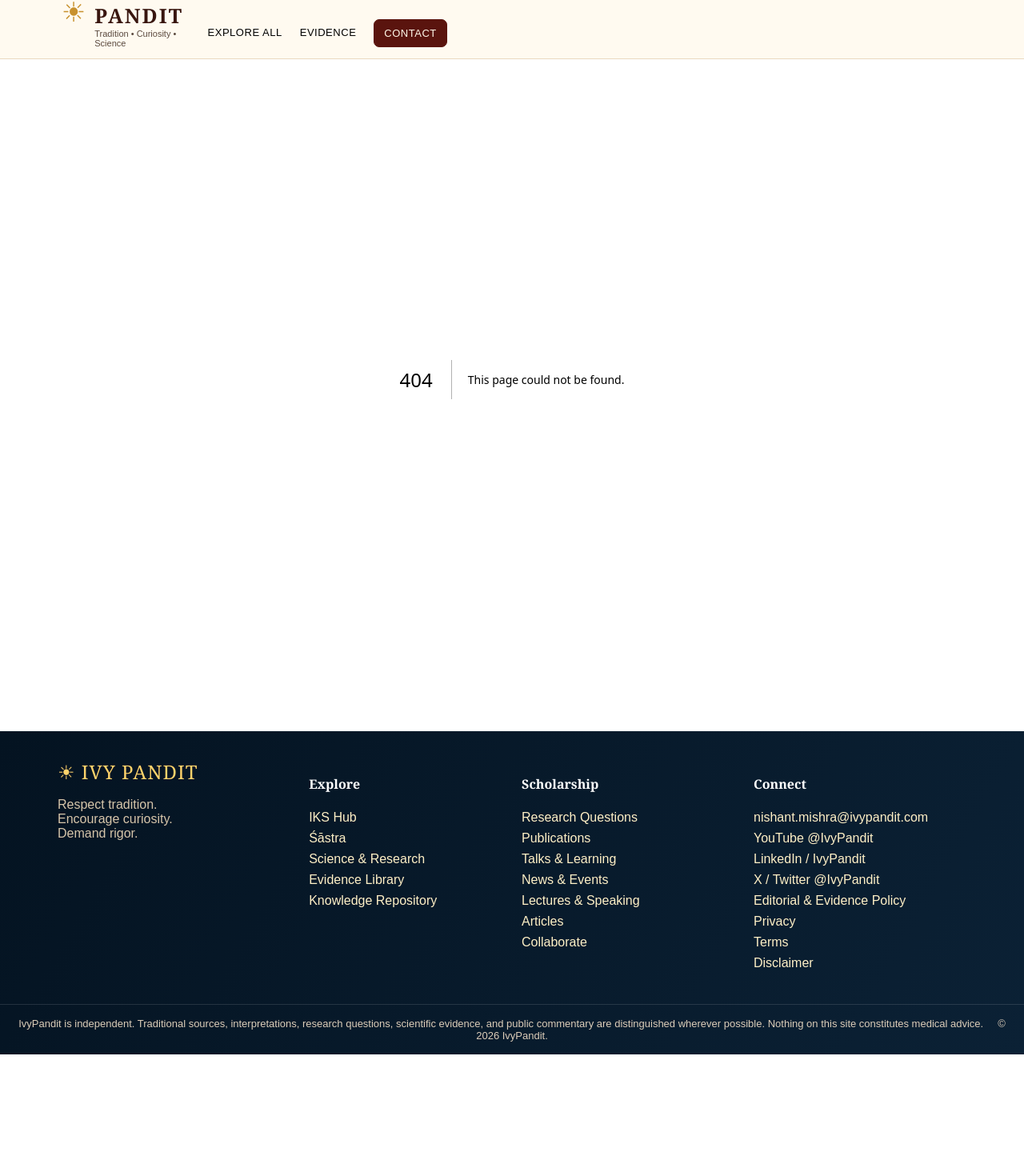
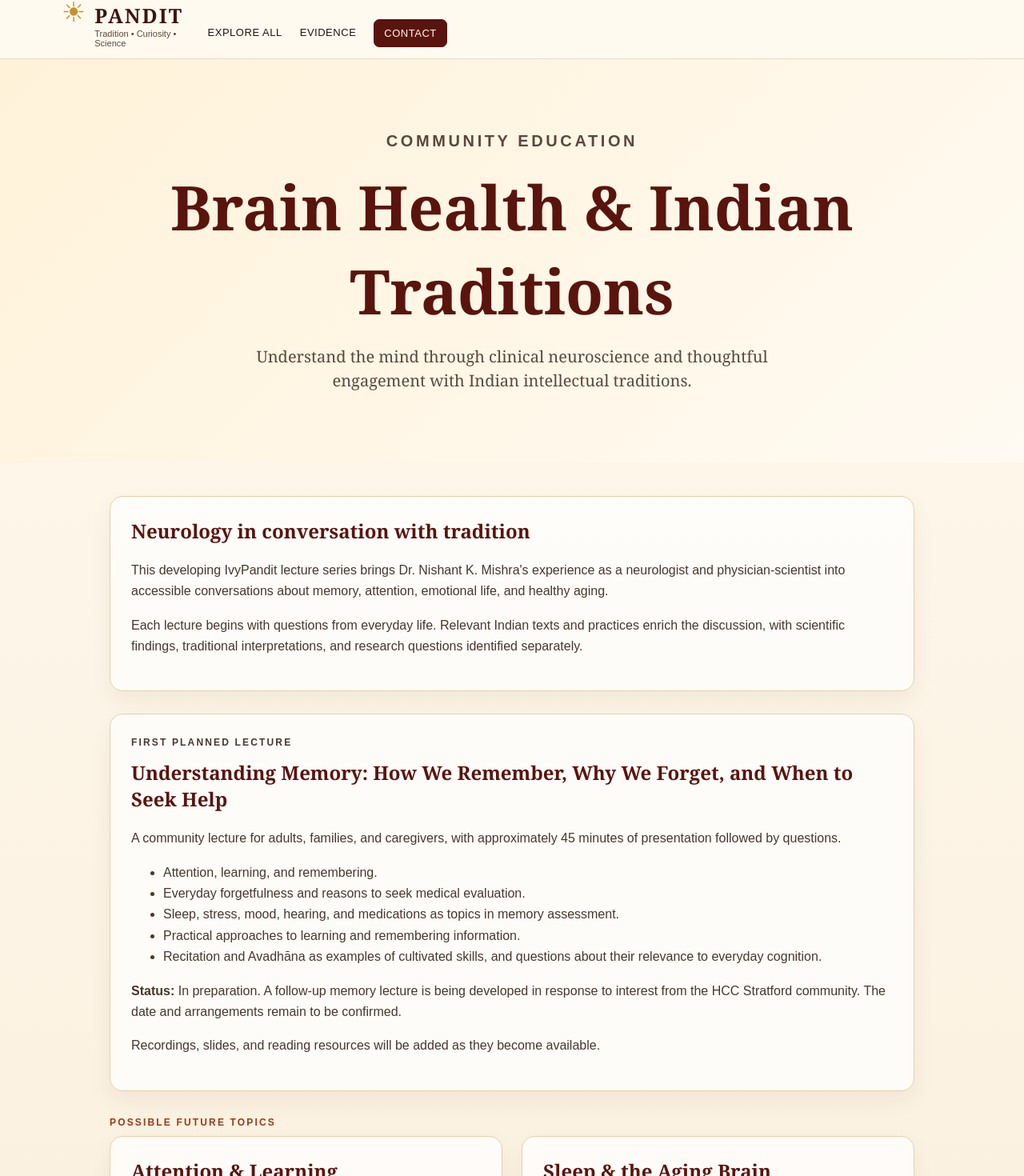
Before and after one commit to nishmishra/ivypandit-v2, a Next.js app: page /brain-health in a window 1280 px wide. Before the commit this address had no page. Shown: the part 78-1548 px from the top of the page at 80% size. Before the commit the page ends 1396 px from the top, so only its background shows below. Built offline with nearby package versions, Linux system fonts and the light colour scheme.

Commit message:
Add Brain Health & Indian Traditions lecture series and HCC memory plans

```diff
--- /dev/null
+++ b/app/brain-health/page.tsx
@@ -0,0 +1,62 @@
+import type { Metadata } from 'next';
+import Link from 'next/link';
+
+export const metadata: Metadata = {
+  title: 'Brain Health & Indian Traditions | IvyPandit',
+  description: 'Community lectures with neurologist Nishant K. Mishra on memory, attention, sleep, and the aging brain, in dialogue with Indian knowledge traditions.',
+  alternates: { canonical: 'https://www.ivypandit.com/brain-health' },
+};
+
+export default function BrainHealth() {
+  return <>
+    <section className="pageHero">
+      <p className="kicker">Community education</p>
+      <h1>Brain Health &amp; Indian Traditions</h1>
+      <p>Understand the mind through clinical neuroscience and thoughtful engagement with Indian intellectual traditions.</p>
+    </section>
+    <main className="content">
+      <section className="panel">
+        <h2>Neurology in conversation with tradition</h2>
+        <p>This developing IvyPandit lecture series brings Dr. Nishant K. Mishra&apos;s experience as a neurologist and physician-scientist into accessible conversations about memory, attention, emotional life, and healthy aging.</p>
+        <p>Each lecture begins with questions from everyday life. Relevant Indian texts and practices enrich the discussion, with scientific findings, traditional interpretations, and research questions identified separately.</p>
+      </section>
+      <section className="panel" id="memory" style={{marginTop:'28px'}}>
+        <p className="kicker">First planned lecture</p>
+        <h2>Understanding Memory: How We Remember, Why We Forget, and When to Seek Help</h2>
+        <p>A community lecture for adults, families, and caregivers, with approximately 45 minutes of presentation followed by questions.</p>
+        <ul>
+          <li>Attention, learning, and remembering.</li>
+          <li>Everyday forgetfulness and reasons to seek medical evaluation.</li>
+          <li>Sleep, stress, mood, hearing, and medications as topics in memory assessment.</li>
+          <li>Practical approaches to learning and remembering information.</li>
+          <li>Recitation and Avadhāna as examples of cultivated skills, and questions about their relevance to everyday cognition.</li>
+        </ul>
+        <p><b>Status:</b> In preparation. A follow-up memory lecture is being developed in response to interest from the HCC Stratford community. The date and arrangements remain to be confirmed.</p>
+        <p>Recordings, slides, and reading resources will be added as they become available.</p>
+      </section>
+      <section style={{marginTop:'32px'}}>
+        <p className="kicker">Possible future topics</p>
+        <div className="twoCol">
+          <article className="panel"><h2>Attention &amp; Learning</h2><p>Distraction, sustained attention, language, recitation, and the study of skilled performance.</p></article>
+          <article className="panel"><h2>Sleep &amp; the Aging Brain</h2><p>Community conversations about sleep, changes across the lifespan, and questions to bring to a clinician.</p></article>
+          <article className="panel"><h2>Emotional Balance &amp; Meaning</h2><p>Stress, grief, reflection, daily routines, and Indian traditions in dialogue with neuroscience and psychology.</p></article>
+          <article className="panel"><h2>Stroke &amp; Brain Health</h2><p>Public education drawing on Dr. Mishra&apos;s clinical and research work in vascular neurology.</p></article>
+        </div>
+        <p>These topics are under development. This page does not announce scheduled courses or clinical services.</p>
+      </section>
+      <section className="panel" style={{marginTop:'28px'}}>
+        <h2>Explore the questions behind the series</h2>
+        <p><Link className="textLink" href="/research/consciousness/avadhana">Avadhāna and the study of attention</Link></p>
+        <p><Link className="textLink" href="/articles/pitrapaksha-memory-grief">Memory, grief, and ancestral remembrance</Link></p>
+        <p><Link className="textLink" href="/evidence">IvyPandit&apos;s evidence library</Link></p>
+        <p><Link className="textLink" href="/research">Dr. Mishra&apos;s scientific work</Link></p>
+      </section>
+      <section className="missionBox">
+        <h2>Invite a community lecture</h2>
+        <p>Temples, community organizations, universities, and professional groups are welcome to discuss a lecture adapted to their audience.</p>
+        <div className="buttons"><a className="btn secondary" href="mailto:nishant.mishra@ivypandit.com?subject=Brain%20Health%20Lecture%20Inquiry">Enquire about the series</a><Link className="btn secondary" href="/speaking">Explore all lecture topics</Link></div>
+      </section>
+      <p style={{marginTop:'24px'}}>Educational lectures do not provide an individual diagnosis or treatment plan. Benefits of particular traditional practices will be discussed only to the extent supported by relevant evidence.</p>
+    </main>
+  </>;
+}
--- a/app/news/page.tsx
+++ b/app/news/page.tsx
@@ -71,8 +71,9 @@ export default function NewsAndEvents() {
 
       <section className="initiativeSection" style={{alignItems:'start'}}>
         <div>
-          <p className="kicker">Upcoming community lecture • October 4, 2026</p>
+          <p className="kicker">Community lecture delivered • October 4, 2026</p>
           <h2 className="sectionTitle">Ancestors, Memory, and the Brain</h2>
+          <p>The HCC Stratford lecture was delivered on October 4. A follow-up lecture on memory is in preparation as part of <Link className="textLink" href="/brain-health">Brain Health &amp; Indian Traditions</Link>. Its date remains to be confirmed.</p>
           <p style={{fontSize:'1.12rem'}}><b>Understanding Pitṛpakṣa through Hindu tradition and neuroscience</b></p>
           <p>Pitṛpakṣa invites reflection on forebears, family ties, gratitude, and rituals of remembrance. This community lecture places the traditional practice in conversation with what contemporary neuroscience and psychology can tell us about memory, grief, attachment, family narrative, and human connection—while keeping religious interpretation and scientific evidence clearly distinct.</p>
 
--- a/app/sitemap.ts
+++ b/app/sitemap.ts
@@ -3,7 +3,7 @@ import type { MetadataRoute } from 'next';
 export default function sitemap(): MetadataRoute.Sitemap {
   const base = 'https://www.ivypandit.com';
   const routes = [
-    '/', '/iks', '/shastra-study', '/research', '/sbkb', '/questions', '/videos', '/news', '/speaking', '/collaborate', '/about',
+    '/', '/brain-health', '/iks', '/shastra-study', '/research', '/sbkb', '/questions', '/videos', '/news', '/speaking', '/collaborate', '/about',
     '/repository', '/evidence', '/publications', '/articles', '/support', '/contact', '/disclaimer', '/editorial-policy', '/privacy', '/terms',
     '/gayatri', '/gita', '/garbhadhana', '/mahabharata', '/bhagavatam', '/principles', '/perspectives',
     '/research/consciousness/avadhana', '/articles/sandhyopasana-neuroscience', '/articles/vedic-recitation-developing-brain', '/articles/sanskrit-hindi-bilingualism-neuroplasticity', '/articles/shastra-to-scientific-discovery', '/articles/yogvani-october-2026', '/articles/pitrapaksha-memory-grief', '/articles/ekadashi-fasting-brain-health', '/articles/purusha-sukta-gita-vedic-cosmos', '/hi/articles/purusha-sukta-gita-vedic-cosmos', '/articles/gayatri-neuroplasticity', '/articles/gita-cognitive-resilience', '/articles/garbhadhana-epigenetics',
--- a/data/contentIndex.ts
+++ b/data/contentIndex.ts
@@ -12,8 +12,9 @@ export type ContentItem = {
 };
 
 export const contentItems: ContentItem[] = [
+  {id:'IP-BRAIN-001',title:'Brain Health & Indian Traditions',summary:'Community lecture series in development with neurologist Nishant K. Mishra, beginning with a planned HCC Stratford memory lecture. Explore attention, memory, sleep, aging, and Indian traditions, with dates to be confirmed.',href:'/brain-health',type:'Lecture Series',track:'Public Scholarship',topics:['Memory','Attention','Brain Health','Sleep','Aging','Indian Traditions','HCC Stratford','Community Lecture'],language:'English',level:'Start Here'},
   {id:'IP-YOG-001',title:'Yogvani October 2026 — From Śāstra to the Laboratory',summary:'शास्त्र से प्रयोगशाला तक — संस्कृत वाङ्मय का वैज्ञानिक अनुसन्धान. Dr. Nishant Kumar Mishra’s Hindi magazine essay, pages 24–27, with English/Hindi summaries, the original article PDF, and the full issue.',href:'/articles/yogvani-october-2026',type:'Article',track:'Interdisciplinary Inquiry',topics:['Yogvani','योगवाणी','Nishant Mishra','Sanskrit','Śāstra','Scientific Method','Meditation','Japa','Ekādaśī','Research Design'],language:'Multilingual',level:'General'},
-  {id:'IP-EVT-001',title:'Ancestors, Memory, and the Brain — HCC Stratford',summary:'Upcoming community lecture on Pitṛpakṣa, ancestral remembrance, memory, grief, family ritual, and the limits of scientific explanation. Sunday, October 4, 2026 at 5:30 PM.',href:'/news',type:'Event',track:'Public Scholarship',topics:['Pitṛpakṣa','Ancestors','Memory','Grief','Śrāddha','Community Lecture','HCC Stratford'],language:'English',level:'General'},
+  {id:'IP-EVT-001',title:'Ancestors, Memory, and the Brain — HCC Stratford',summary:'Community lecture delivered on October 4, 2026 on Pitṛpakṣa, ancestral remembrance, memory, grief, family ritual, and the limits of scientific explanation. A follow-up memory lecture is in preparation.',href:'/brain-health',type:'Event',track:'Public Scholarship',topics:['Pitṛpakṣa','Ancestors','Memory','Grief','Śrāddha','Community Lecture','HCC Stratford'],language:'English',level:'General'},
   {id:'IP-NAV-001',title:'Indian Knowledge Systems Hub',summary:'Curated pathways into texts, scholars, institutions, archives, journals, opportunities, and research resources.',href:'/iks',type:'Hub',track:'Platform / Infrastructure',topics:['Indian Knowledge Systems','Resources','Institutions'],language:'English',level:'Start Here'},
   {id:'IP-SAS-001',title:'Śāstra & Sanskrit Study',summary:'Study pathways for Veda, Upaniṣad, Bhagavad Gītā, Mahābhārata, Purāṇa, mantra, Sanskrit, and traditional learning.',href:'/shastra-study',type:'Hub',track:'Tradition / Śāstra',topics:['Sanskrit','Śāstra','Veda','Upaniṣad','Purāṇa'],language:'English',level:'Start Here'},
   {id:'IP-SCI-001',title:'Scientific Work',summary:'Stroke, reperfusion, neuroimaging, post-stroke epilepsy, biomarkers, trials, cognition, language, and neuroplasticity.',href:'/research',type:'Hub',track:'Scientific Research',topics:['Stroke','Post-Stroke Epilepsy','Neuroimaging','Brain Health','Neuroplasticity'],language:'English',level:'Start Here'},
```
Also changed, not shown: app/page.tsx (+7 -0 lines), app/speaking/page.tsx (+7 -0 lines).
